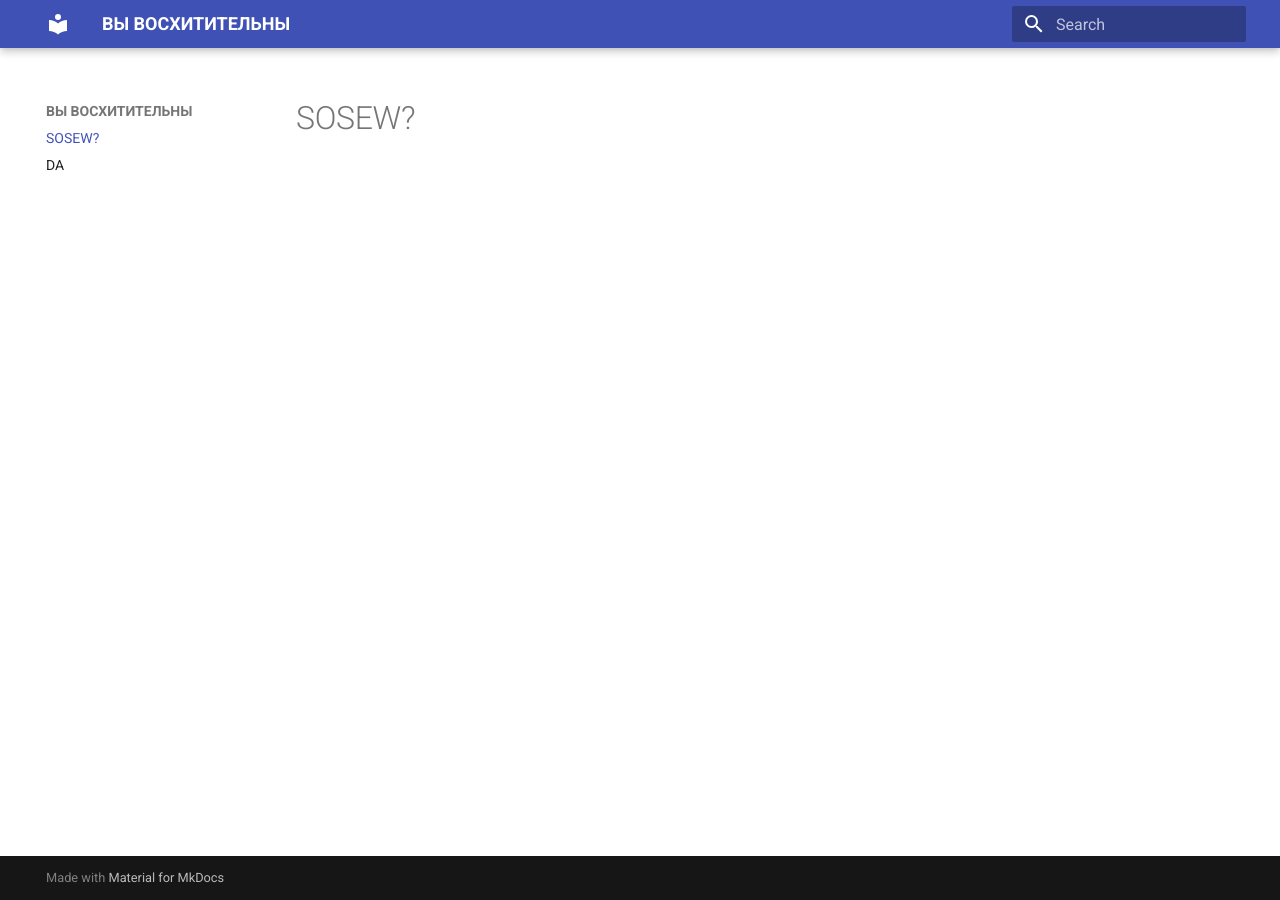
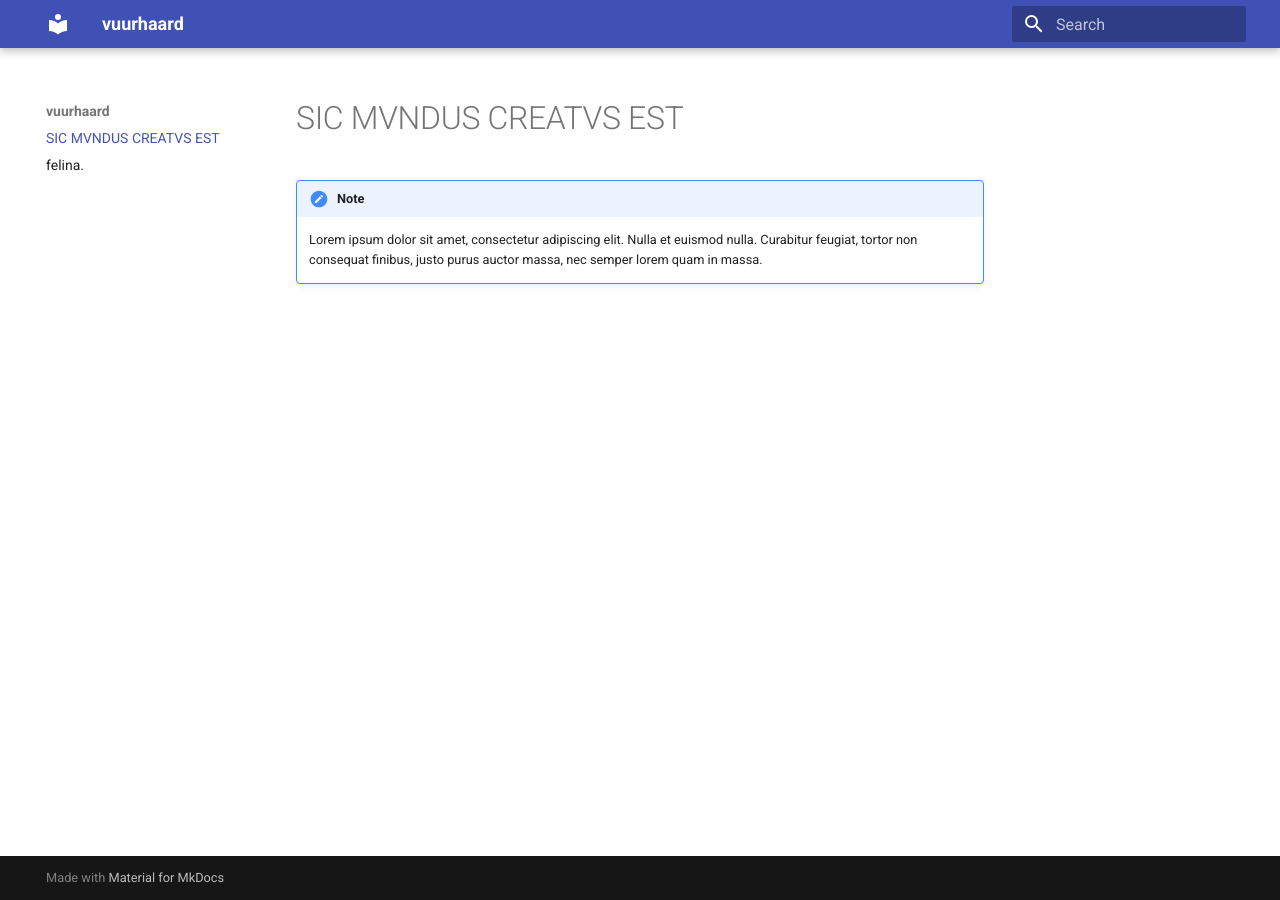
Before and after one commit to vuurhaard/mkdocs1, an MkDocs documentation site: the page built from docs/index.md, in a window 1280 px wide. Built offline with MkDocs 1.6.1 and Material for MkDocs 9.7.7, drawn with Linux system fonts in a browser that asks for light colours.

Commit message:
last push

```diff
--- a/docs/index.md
+++ b/docs/index.md
@@ -1 +1,6 @@
-# SOSEW?
+#SIC MVNDUS CREATVS EST
+!!! note
+
+    Lorem ipsum dolor sit amet, consectetur adipiscing elit. Nulla et euismod
+    nulla. Curabitur feugiat, tortor non consequat finibus, justo purus auctor
+    massa, nec semper lorem quam in massa.
--- a/mkdocs.yml
+++ b/mkdocs.yml
@@ -1,4 +1,4 @@
-site_name: ВЫ ВОСХИТИТЕЛЬНЫ
+site_name: vuurhaard
 site_url: https://vuurhaard.github.io/mkdocs1
 theme:
   name: material
```
Also changed, not shown: docs/shell.md (+1 -7 lines).
